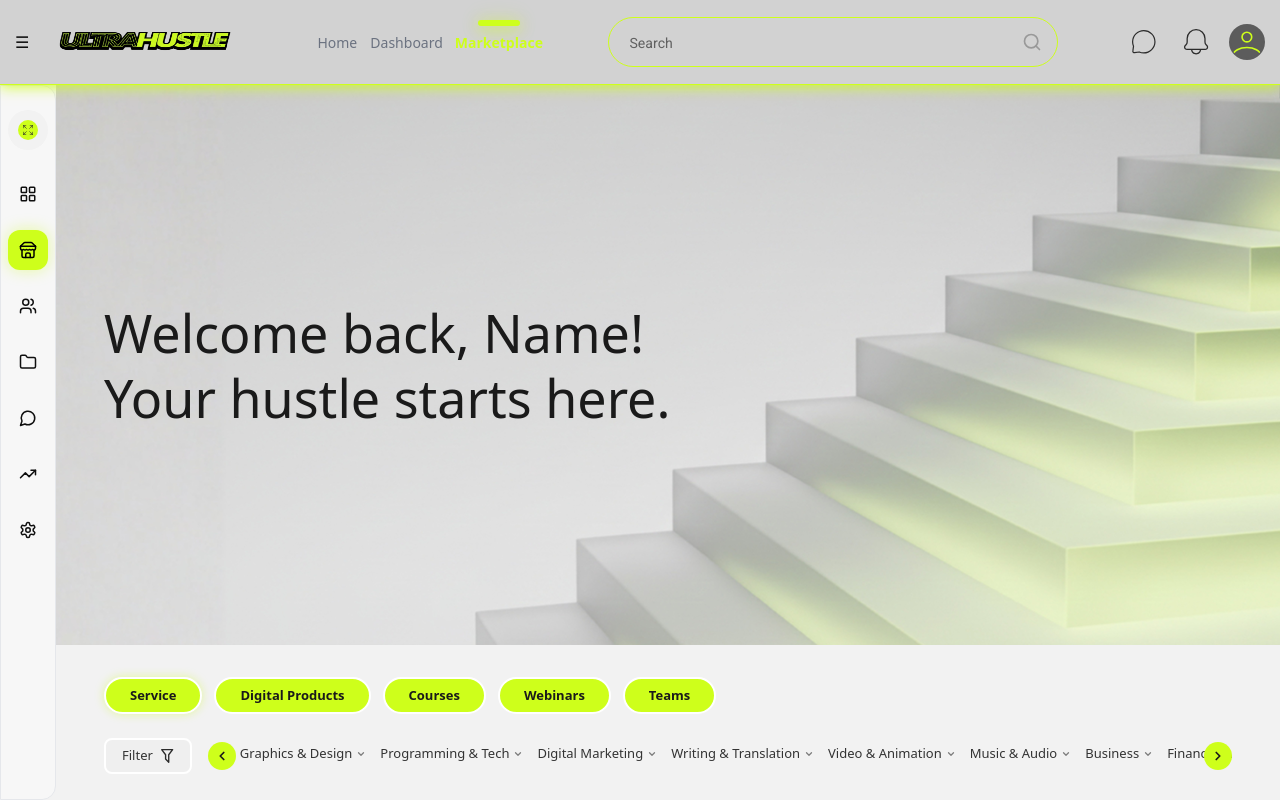
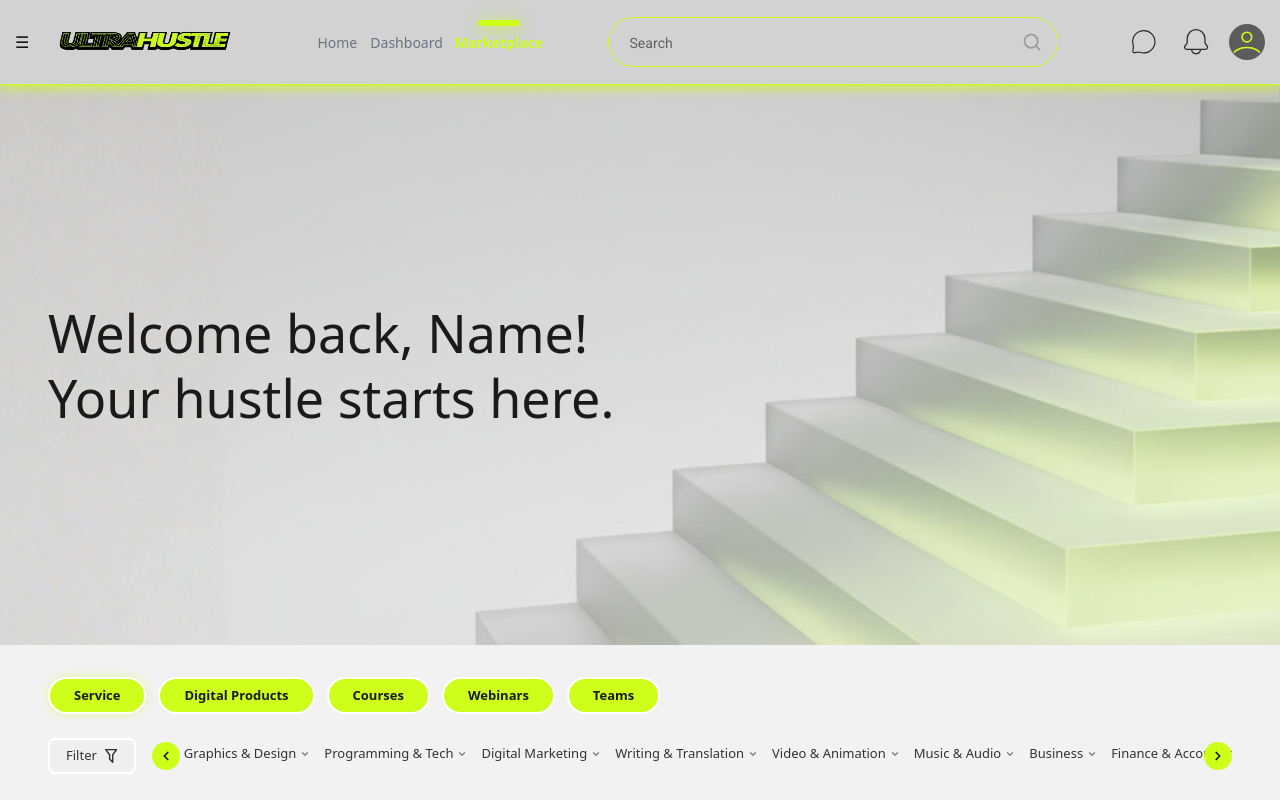
Before and after one commit to milanKUN/ultrahustle_new, a React (Vite) app: page /marketplace in a window 1280 px wide. Built offline with nearby package versions, Linux system fonts and the light colour scheme.

Commit message:
update from collaborator

```diff
--- a/src/features/marketplace/pages/Marketplace.jsx
+++ b/src/features/marketplace/pages/Marketplace.jsx
@@ -1,6 +1,5 @@
 import React, { useMemo, useState, useEffect, useRef } from "react";
 import UserNavbar from "../../../components/layout/UserNavbar";
-import Sidebar from "../../../components/layout/Sidebar";
 import MobileBottomNav from "../../../components/layout/MobileBottomNav";
 import heroImg from "../../../assets/marketplacehero.png";
 import heroImgDark from "../../../assets/marketplacedark.png";
@@ -2261,13 +2260,7 @@ export default function Marketplace({ theme, setTheme }) {
                 />
 
                 <div className="mp-content-wrapper flex flex-1 relative z-10">
-                    {/* SIDEBAR */}
-                    <Sidebar
-                        expanded={sidebarOpen}
-                        setExpanded={setSidebarOpen}
-                        theme={theme}
-                        setTheme={setTheme}
-                    />
+
 
                     {/* MAIN CONTENT */}
                     <div className="relative flex-1 min-w-5 overflow-hidden">
```
